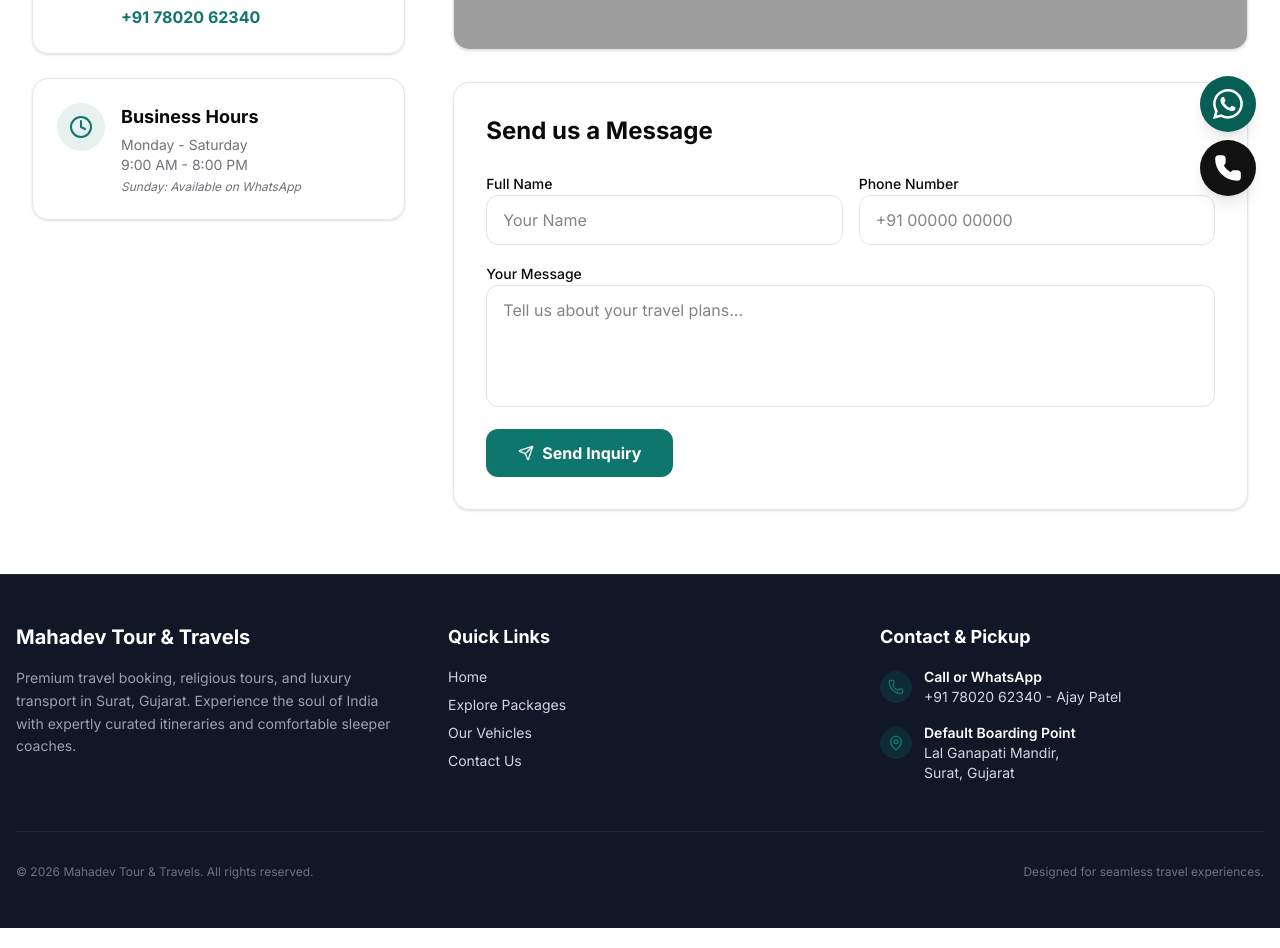
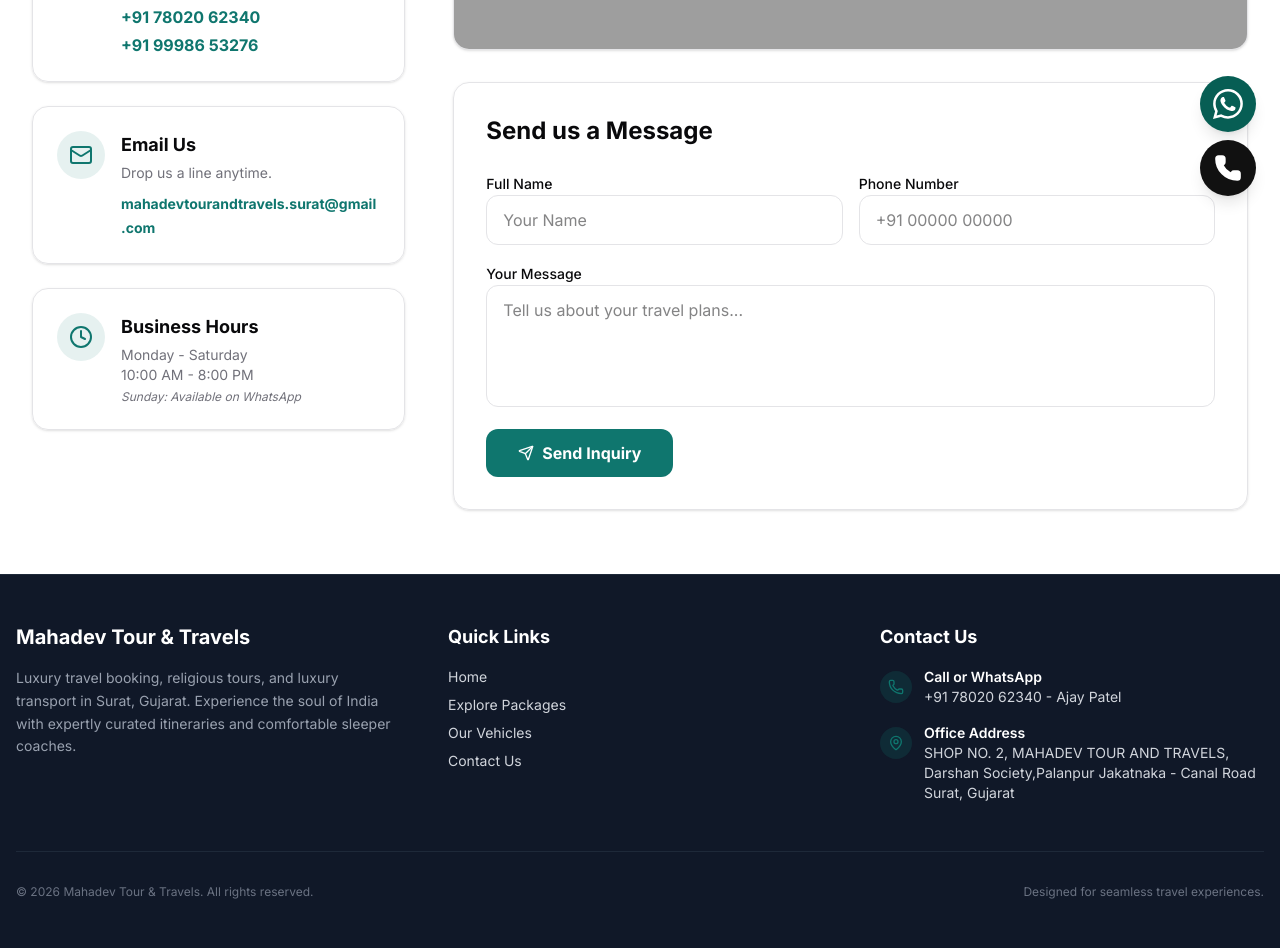
Before and after one commit to dhruvdxb/mahadev-tours-website, a Next.js app: page /contact in a window 1280 px wide. Shown: the part 580-1528 px from the top of the page. Built offline with nearby package versions, Linux system fonts and the light colour scheme; grey boxes are pictures that could not be loaded.

Commit message:
Update Contact page with email and multiple phone numbers

```diff
--- a/app/contact/page.tsx
+++ b/app/contact/page.tsx
@@ -61,8 +61,27 @@
               <div>
                 <h3 className="font-bold text-foreground text-lg mb-1">Call or WhatsApp</h3>
                 <p className="text-muted-foreground text-sm mb-2">We are available 24/7 for support.</p>
-                <a href="https://wa.me/917802062340" target="_blank" className="text-primary font-bold hover:underline">
-                  +91 78020 62340
+                <div className="flex flex-col space-y-1">
+                  <a href="https://wa.me/917802062340" target="_blank" rel="noreferrer" className="text-primary font-bold hover:underline">
+                    +91 78020 62340
+                  </a>
+                  <a href="tel:+919998653276" className="text-primary font-bold hover:underline">
+                    +91 99986 53276
+                  </a>
+                </div>
+              </div>
+            </div>
+
+            {/* Email Card */}
+            <div className="bg-card border border-border p-6 rounded-2xl shadow-sm flex items-start gap-4">
+              <div className="bg-primary/10 p-3 rounded-full text-primary shrink-0">
+                <Mail className="w-6 h-6" />
+              </div>
+              <div className="overflow-hidden">
+                <h3 className="font-bold text-foreground text-lg mb-1">Email Us</h3>
+                <p className="text-muted-foreground text-sm mb-2">Drop us a line anytime.</p>
+                <a href="mailto:mahadevtourandtravels.surat@gmail.com" className="text-primary font-bold hover:underline text-sm break-words">
+                  mahadevtourandtravels.surat@gmail.com
                 </a>
               </div>
             </div>
@@ -76,7 +95,7 @@
                 <h3 className="font-bold text-foreground text-lg mb-1">Business Hours</h3>
                 <p className="text-muted-foreground text-sm">
                   Monday - Saturday<br />
-                  9:00 AM - 8:00 PM<br />
+                  10:00 AM - 8:00 PM<br />
                   <span className="text-xs italic mt-1 block">Sunday: Available on WhatsApp</span>
                 </p>
               </div>
--- a/components/Footer.tsx
+++ b/components/Footer.tsx
@@ -13,7 +13,7 @@
           <div>
             <h3 className="text-xl font-bold text-white mb-4">Mahadev Tour & Travels</h3>
             <p className="text-sm text-gray-400 max-w-sm leading-relaxed">
-              Premium travel booking, religious tours, and luxury transport in Surat, Gujarat. Experience the soul of India with expertly curated itineraries and comfortable sleeper coaches.
+              Luxury travel booking, religious tours, and luxury transport in Surat, Gujarat. Experience the soul of India with expertly curated itineraries and comfortable sleeper coaches.
             </p>
           </div>
 
@@ -38,7 +38,7 @@
 
           {/* Column 3: Contact Info */}
           <div>
-            <h3 className="text-lg font-bold text-white mb-4">Contact & Pickup</h3>
+            <h3 className="text-lg font-bold text-white mb-4">Contact Us</h3>
             <ul className="space-y-4 text-sm">
               <li className="flex items-center gap-3">
                 <div className="bg-primary/20 p-2 rounded-full">
@@ -54,8 +54,9 @@
                   <MapPin className="w-4 h-4 text-primary" />
                 </div>
                 <div>
-                  <p className="font-semibold text-white">Default Boarding Point</p>
-                  <p>Lal Ganapati Mandir,<br />Surat, Gujarat</p>
+                  {/* Fixed: Removed <Address> tag that caused the error */}
+                  <p className="font-semibold text-white">Office Address</p>
+                  <p>SHOP NO. 2, MAHADEV TOUR AND TRAVELS, Darshan Society,Palanpur Jakatnaka - Canal Road<br />Surat, Gujarat</p>
                 </div>
               </li>
             </ul>
--- a/components/Services.tsx
+++ b/components/Services.tsx
@@ -15,13 +15,13 @@
 
 const services = [
   {
-    title: "Premium Bus Booking",
+    title: "Luxury Bus Booking",
     description: "AC & Non-AC Sleeper, Seating, and Mini buses for all your travel needs.",
     icon: Bus,
   },
   {
     title: "Pilgrimage Tours",
-    description: "Carefully curated religious tours including Jyotirlinga and Chardham yatra.",
+    description: "Carefully curated religious tours.",
     icon: Flame,
   },
   {
@@ -132,7 +132,7 @@
             transition={{ delay: 0.1 }}
             className="text-lg text-muted-foreground"
           >
-            From booking a luxury sleeper coach to planning a complete family vacation, we handle every detail with precision.
+            From booking a luxury sleeper coach to planning a complete family vacation, group tours packages.
           </motion.p>
         </div>
 
--- a/components/StatsBanner.tsx
+++ b/components/StatsBanner.tsx
@@ -37,7 +37,6 @@
         initial={{ opacity: 0, scale: 0.8 }}
         animate={isInView ? { opacity: 1, scale: 1 } : { opacity: 0, scale: 0.8 }}
         transition={{ duration: 0.5, delay: delay }}
-        // Changed to text-primary to use your brand color
         className="text-4xl md:text-5xl font-bold text-primary mb-2 flex items-center justify-center"
       >
         {count.toLocaleString()}{suffix}
@@ -46,7 +45,6 @@
         initial={{ opacity: 0, y: 10 }}
         animate={isInView ? { opacity: 1, y: 0 } : { opacity: 0, y: 10 }}
         transition={{ duration: 0.5, delay: delay + 0.2 }}
-        // Changed to muted-foreground for a softer, readable grey
         className="text-muted-foreground text-sm md:text-base font-medium uppercase tracking-widest"
       >
         {label}
@@ -57,13 +55,13 @@
 
 export default function StatsBanner() {
   return (
-    // Changed background to bg-primary/5 (a 5% tint of your brand color) and added a subtle border
     <section className="w-full bg-primary/5 py-16 border-y border-primary/10 relative overflow-hidden">
 
       <div className="container mx-auto px-4 max-w-7xl relative z-10">
-        <div className="grid grid-cols-1 md:grid-cols-2 lg:grid-cols-4 gap-8">
+        {/* FIXED: Changed to md:grid-cols-3 so the 3 items share the space perfectly evenly */}
+        <div className="grid grid-cols-1 md:grid-cols-3 gap-8">
           <StatItem
-            endValue={5000}
+            endValue={1100}
             suffix="+"
             label="Happy Travelers"
             delay={0}
@@ -73,12 +71,6 @@
             suffix="+"
             label="Tours Completed"
             delay={0.1}
-          />
-          <StatItem
-            endValue={15}
-            suffix="+"
-            label="Sacred Destinations"
-            delay={0.2}
           />
           <StatItem
             endValue={10}
--- a/components/VehicleRental.tsx
+++ b/components/VehicleRental.tsx
@@ -14,7 +14,7 @@
   {
     id: 1,
     name: "AC Sleeper Bus",
-    description: "Premium overnight travel experience with private luxury berths.",
+    description: "Luxury overnight travel experience with private luxury berths.",
     image: "/vehicles/Luxury Sleeper AC Bus.png",
     features: [
       { icon: <Luggage className="w-4 h-4" />, text: "Luxury reclining sleeper berths" },
@@ -52,11 +52,11 @@
   },
   {
     id: 4,
-    name: "Mini Bus",
-    description: "Versatile 15–26 seater mini buses for mid-sized groups.",
+    name: "Mini Bus / Urbania / Tempo Traveler",
+    description: "Versatile 25–33 seater mini buses for mid-sized groups.",
     image: "/vehicles/Mini Bus.png",
     features: [
-      { icon: <Users className="w-4 h-4" />, text: "15–26 Seater" },
+      { icon: <Users className="w-4 h-4" />, text: "25–33 Seater" },
       { icon: <Users className="w-4 h-4" />, text: "Family Functions" },
       { icon: <MapPinned className="w-4 h-4" />, text: "Pilgrimage Tours" },
       { icon: <Briefcase className="w-4 h-4" />, text: "Corporate Outings" },
@@ -83,7 +83,7 @@
           className="text-center max-w-3xl mx-auto mb-16"
         >
           <h2 className="text-3xl md:text-5xl font-extrabold tracking-tight text-foreground mb-6">
-            Premium Vehicle Rental Services
+            Luxury Vehicle Rental Services
           </h2>
           <p className="text-muted-foreground text-lg leading-relaxed">
             Travel comfortably with our well-maintained fleet available for tours, family trips, corporate travel, pilgrimages, weddings, airport transfers, and group transportation across Gujarat and India.
```
Also changed, not shown: 1 other file (tests, documents, lock files or other folders).
